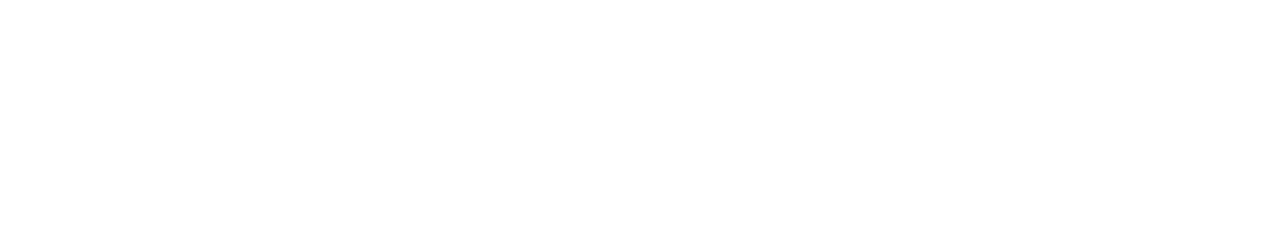
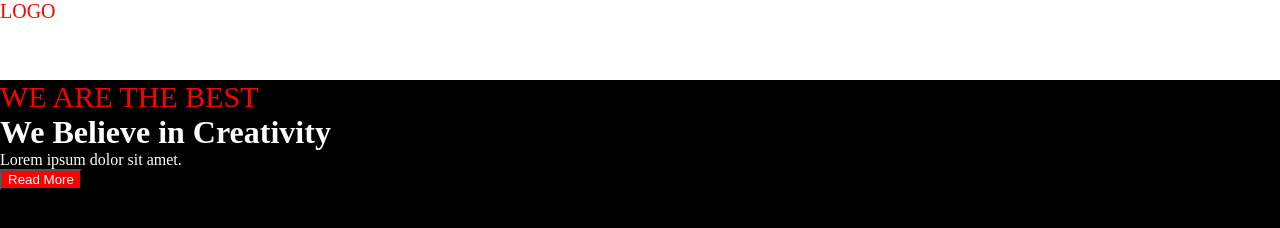
Before and after one commit to gbh10c/htmlCssTutorialProjects, a plain HTML site: page projects/05-units-project/index.html in a window 1280 px wide. Drawn offline with Linux system fonts and the light colour scheme.

Commit message:
Completed Units project

```diff
--- a/projects/05-units-project/index.html
+++ b/projects/05-units-project/index.html
@@ -6,5 +6,15 @@
     <title>Units</title>
     <link rel="stylesheet" href="styles.css" />
   </head>
-  <body></body>
+  <body>
+    <div class="navbar">
+      <span class="logo">LOGO</span>
+    </div>
+    <div class="hero">
+      <span>WE ARE THE BEST</span>
+      <h1>We Believe in Creativity</h1>
+      <p>Lorem ipsum dolor sit amet.</p>
+      <button class="hero-btn">Read More</button>
+    </div>
+  </body>
 </html>
--- a/projects/05-units-project/styles.css
+++ b/projects/05-units-project/styles.css
@@ -0,0 +1,29 @@
+* {
+  margin: 0;
+}
+
+.navbar {
+  height: 5rem;
+  background: white;
+}
+
+.logo {
+  font-size: 20px;
+  color: red;
+}
+
+.hero {
+  color: white;
+  background: black;
+  min-height: calc(100vh - 5rem);
+}
+
+.hero span {
+  color: red;
+  font-size: 30px;
+}
+
+.hero-btn {
+  background: red;
+  color: white;
+}
```
